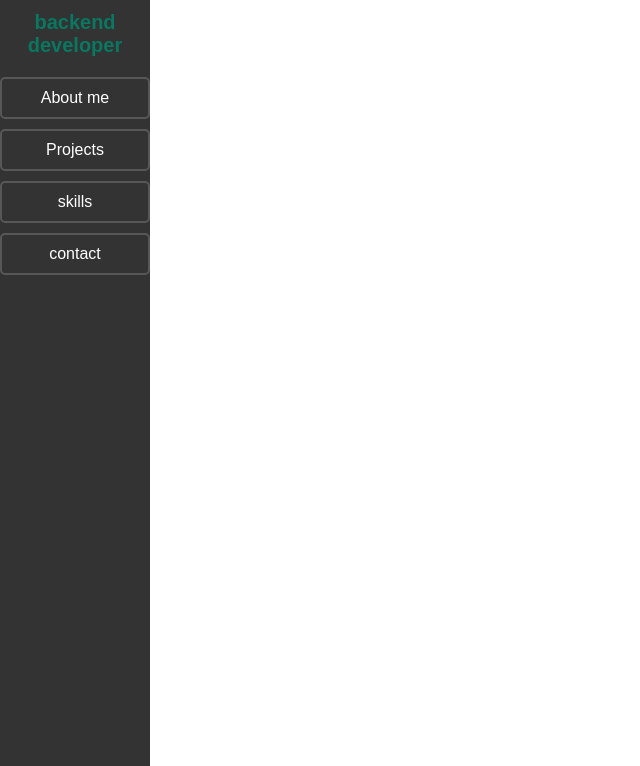
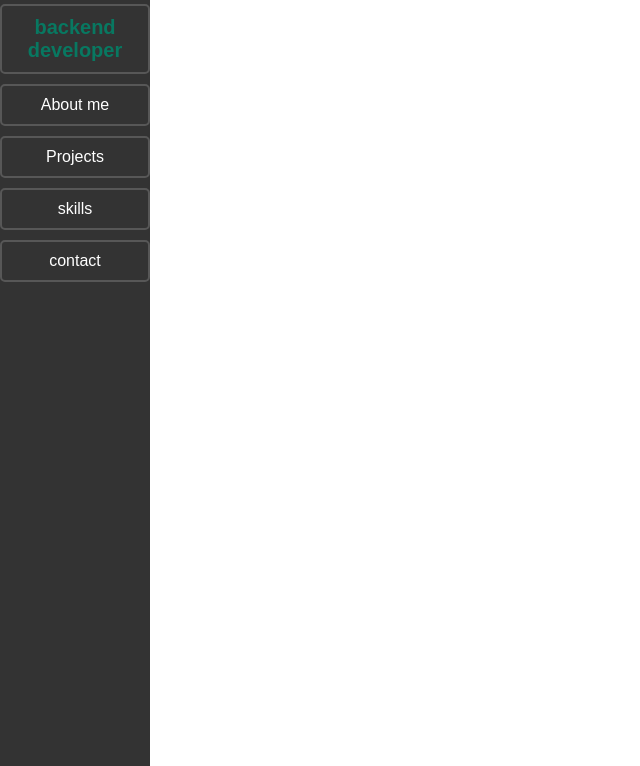
Before and after one commit to ivanmartinezdelfin/portfolio-backend, a plain HTML site: page index.html in a window 1280 px wide. Shown: the part 54-820 px from the top of the page, without its empty margins (0-640 px from the left). Drawn offline with Linux system fonts and the light colour scheme.

Commit message:
cambios nuevos

```diff
--- a/style.css
+++ b/style.css
@@ -37,6 +37,15 @@ body {
     background-color: #333;
 }
 
+.sidebar h2 {
+    display: block;
+    margin: 10px auto;
+    padding: 10px;
+    border: 2px solid #575757;
+    border-radius: 5px;
+
+}
+
 .sidebar a:hover {
     background-color: #575757;
 }
@@ -51,5 +60,5 @@ body {
     color: #087861; /* Cambia al color que desees */
     font-size: 20px; /* Opcional: Ajusta el tamaño a tu preferencia */
     font-weight: bold; /* Opcional: Ajusta grosor de la letra */
-    margin-bottom: 20px;
+    margin-bottom: 150px;
 }
```
